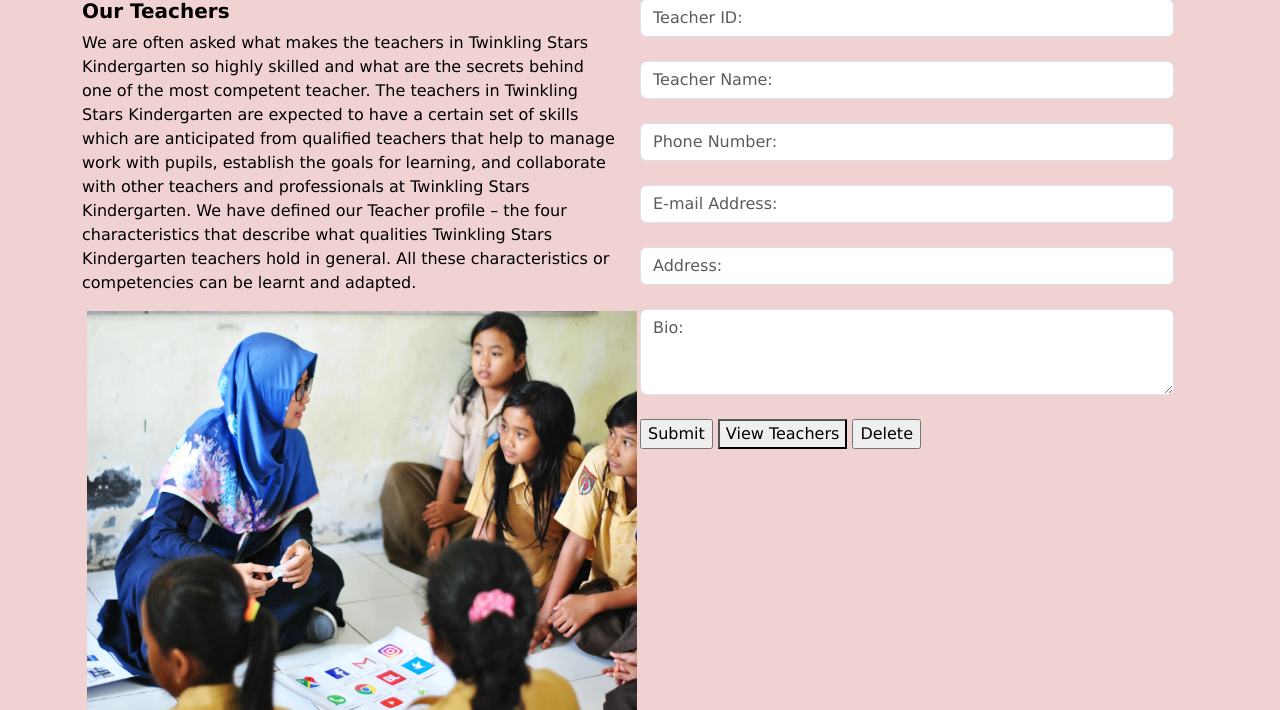
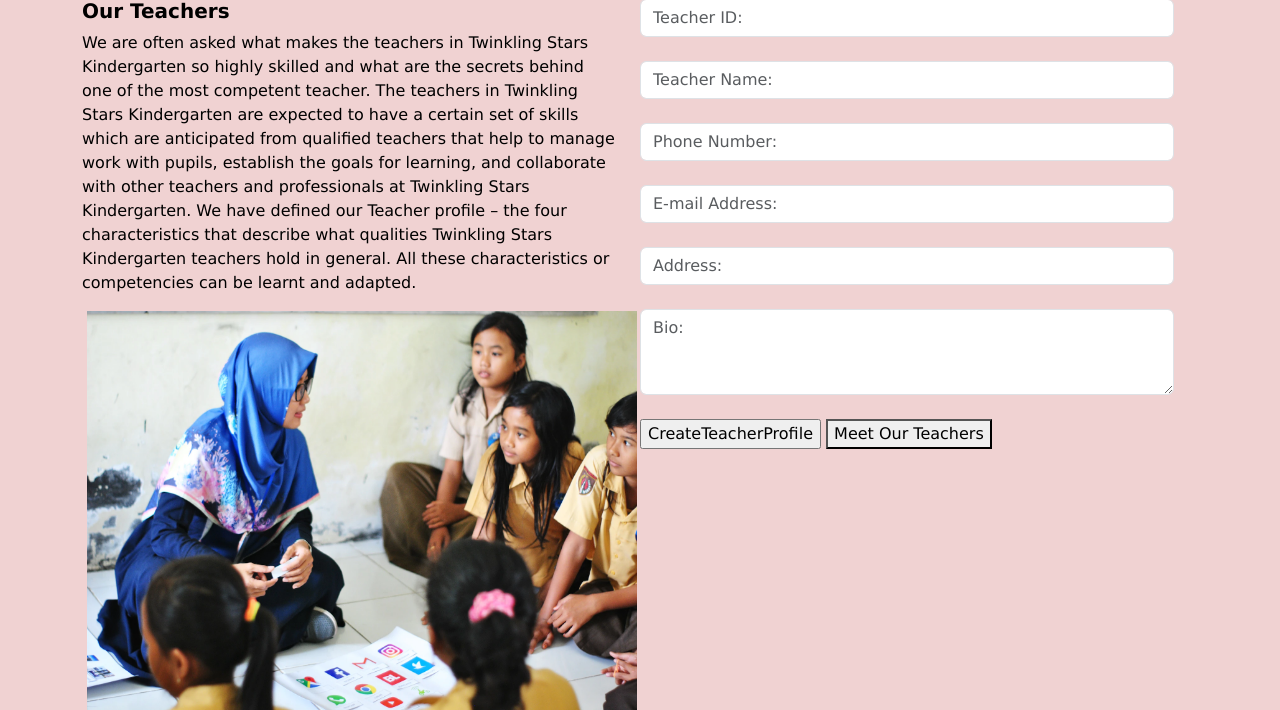
Before and after one commit to sonali22000/Kinda-Team18, a PHP site: page /createteacersinfo.php in a window 1280 px wide. Shown: the part 150-860 px from the top of the page. Run offline with PHP 8.4, Linux system fonts and the light colour scheme.

Commit message:
changes in all buttons

```diff
--- a/createteacersinfo.php
+++ b/createteacersinfo.php
@@ -34,7 +34,7 @@ include "headerr.php"?>
     <textarea name="bio" class="form-control"  rows="3" placeholder="Bio:"  required></textarea><br>
 
 
-    <input type="Submit" value="Submit" name="submit" <span onmouseover="this.style.color='red';
+    <input type="Submit" value="CreateTeacherProfile" name="CreateTeacherProfile" <span onmouseover="this.style.color='red';
                  this.style.backgroundColor='black';
                  this.style.fontSize='1em'; ";
       onmouseout="
@@ -50,15 +50,8 @@ include "headerr.php"?>
                  this.style.color='blue';
                  this.style.backgroundColor='white';
                  this.style.fontSize='1.1em';"; >
-                 View Teachers</span></button>
-    <input type="Submit" value="Delete" name="Delete" <span onmouseover="this.style.color='red';
-                 this.style.backgroundColor='black';
-                 this.style.fontSize='1em'; ";
-      onmouseout="
-                 this.style.color='blue';
-                 this.style.backgroundColor='white';
-                 this.style.fontSize='1.1em';"; >
-                 </span>
+                 Meet Our Teachers</span></button>
+
     </div>
  </div>
 
--- a/readprogram.php
+++ b/readprogram.php
@@ -47,6 +47,12 @@ $conn-> close();
 
 ?>
 
+<div class="col-md-6">
+<br>
+<a class="btn btn-danger" href="createprogram.php" role="button">Back</a>
+</div>
+<br> <br> <br> <br> <br> <br> <br> <br> <br>
+
 
 
 
--- a/updatedeleteprogram.php
+++ b/updatedeleteprogram.php
@@ -45,7 +45,7 @@ $row = mysqli_fetch_array($result)
                  this.style.backgroundColor='white';
                  this.style.fontSize='1.1em';"; >
                  </span>
-                 <br> <br>
+
   <input type ="submit" value ="Delete Program" name="delete"   <span onmouseover="this.style.color='red';
                  this.style.backgroundColor='black';
                  this.style.fontSize='1em'; ";
```
Also changed, not shown: viewteachersinfo.php (+9 -0 lines).
